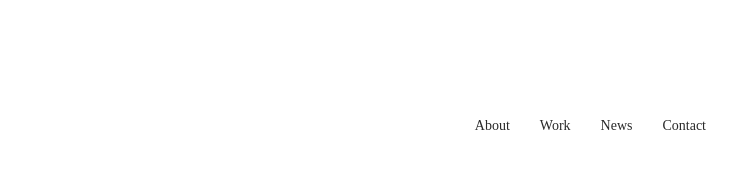
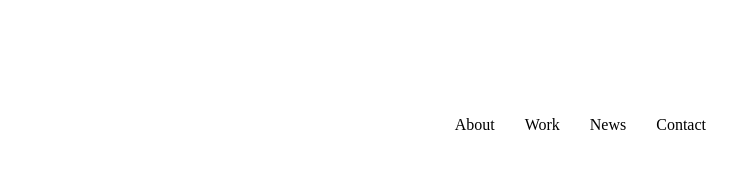
Before and after one commit to makimakiforest/convert-static-site-to-wordpress, a website: page index.html in a window 1280 px wide. Shown: the full height of the page, 324-1055 px from the left. Drawn offline with Linux system fonts and the light colour scheme.

Commit message:
fixed header.css

```diff
--- a/css/header.css
+++ b/css/header.css
@@ -16,12 +16,6 @@ header ul {
 
 header li {
   margin-left: 30px;
-}
-
-header a {
-  font-size: 14px;
-  color: rgb(42, 42, 42);
-  text-decoration: none;
 }
 
 .instagram {
```
